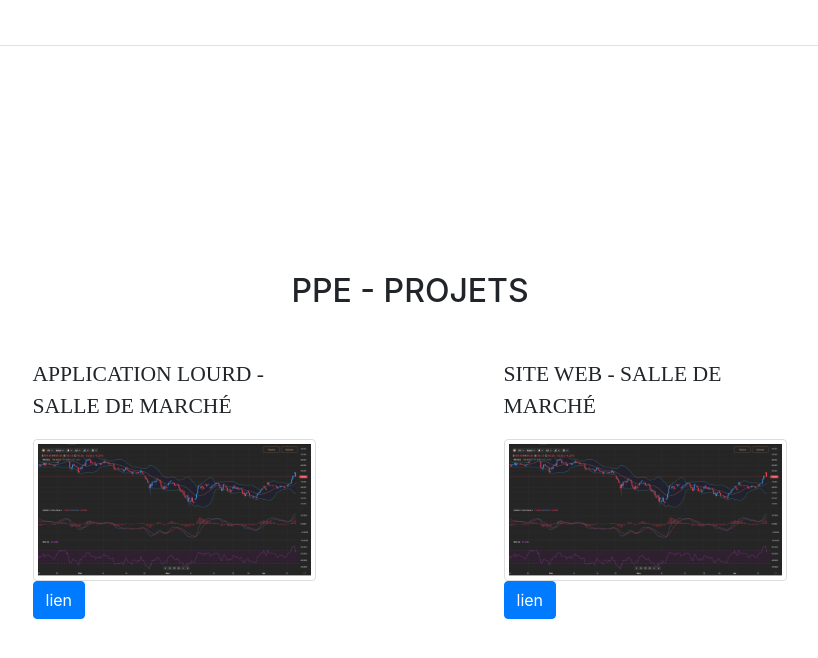
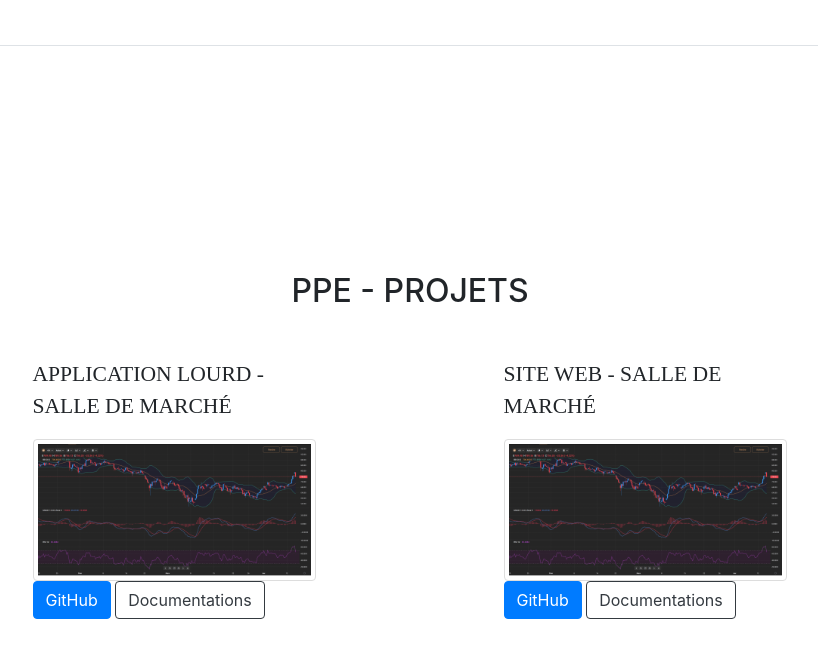
Before and after one commit to abouyaoun/portfolio_ayman, a website with bundled scripts: page index.html in a window 1280 px wide. Shown: the part 7665-8323 px from the top of the page, without its empty margins (366-1184 px from the left). Built offline with nearby package versions, Linux system fonts and the light colour scheme; a web font is replaced by a local one.

Commit message:
Update index.html

```diff
--- a/index.html
+++ b/index.html
@@ -437,12 +437,15 @@
             <div class="col-4">
               <div class="subheading mb-3">Application Lourd - Salle de marché</div>
               <img src="img/depanne.jpg" class="img-thumbnail" alt="">
-              <a class="btn btn-primary" href="***" role="button">lien</a>
+              <a class="btn btn-primary" href="https://github.com/LLWSPPE" role="button">GitHub</a>
+              <a class="btn btn-outline-dark" href="https://nathansuk.fr/assets/pdf/Documentation_clientlourd-api.pdf" role="button">Documentations</a>
             </div>
             <div class="col-4">
               <div class="subheading mb-3">Site Web - Salle de marché</div>
               <img src="img/depanne.jpg" class="img-thumbnail" alt="" >
-              <a class="btn btn-primary" href="***" role="button"> lien </a>
+              <a class="btn btn-primary" href="https://github.com/LLWSPPE" role="button">GitHub</a>
+              <a class="btn btn-outline-dark" href="https://nathansuk.fr/assets/pdf/Documentation_clientlourd-api.pdf" role="button">Documentations</a>
+
             </div>
           </div>
 
```
